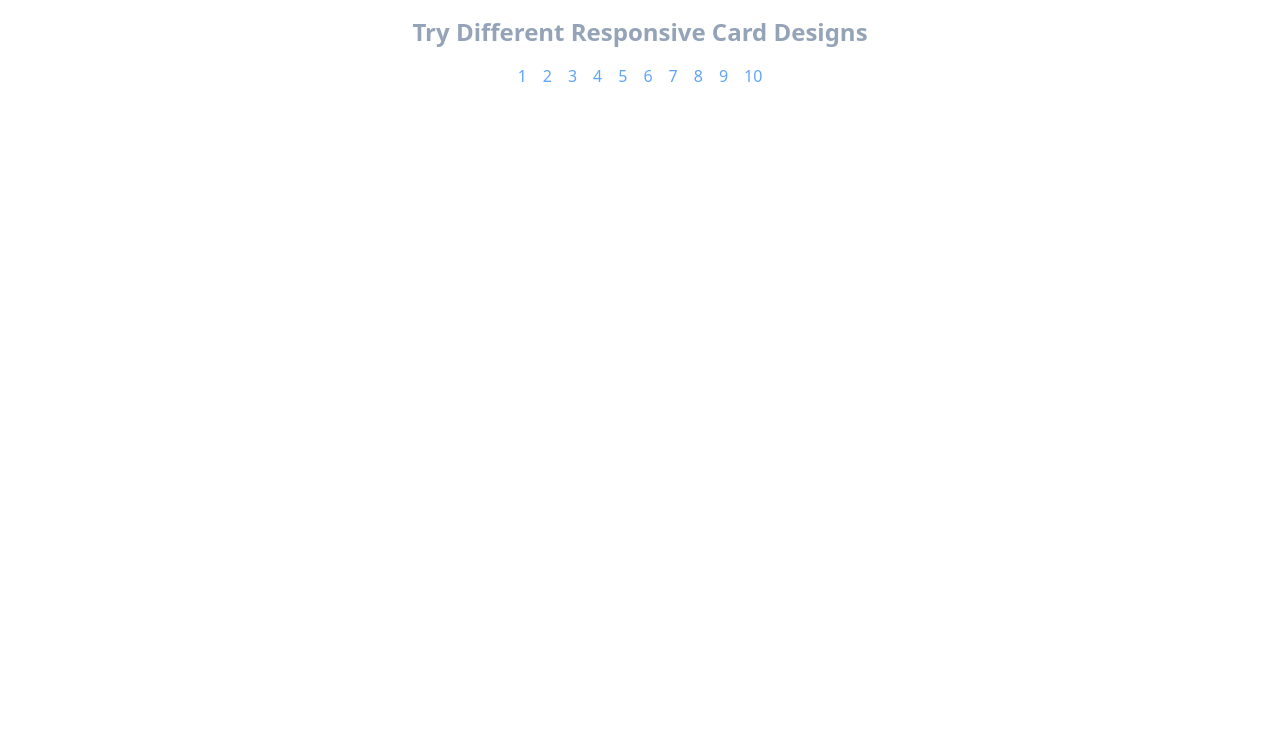
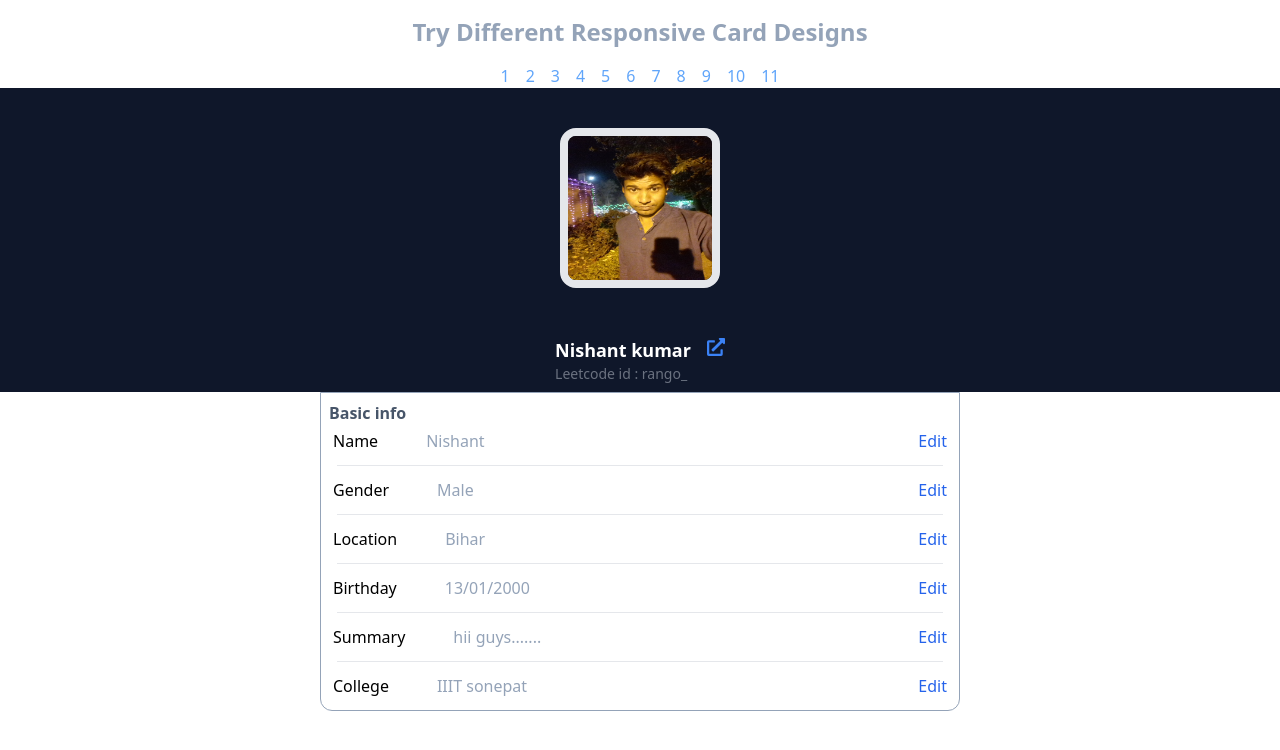
Before and after one commit to nishantdotcom/tech-blog, a React (Vite) app: page /edit-profile in a window 1280 px wide. Shown: the top 750 px of the page. Built offline with nearby package versions, Linux system fonts and the light colour scheme.

Commit message:
edit profile created

```diff
--- a/src/App.jsx
+++ b/src/App.jsx
@@ -1,4 +1,4 @@
-import { BrowserRouter, Link, Route, Routes } from "react-router-dom";
+import { BrowserRouter, Route, Routes } from "react-router-dom";
 import Test from "./components/Test";
 import Home from "./components/Home";
 import CardDesign2 from "./components/CardDesign2";
@@ -10,6 +10,7 @@ import CardDesign7 from "./components/CardDesign7";
 import ForgotPage from "./components/ForgotPage";
 import Question from "./components/Question";
 import Profile from "./components/Profile";
+import GetEditProfile from "./components/GetEditProfile";
 
 export default function App() {
   return (
@@ -26,6 +27,7 @@ export default function App() {
         <Route path="/reset-password" element={<ForgotPage />} />
         <Route path="/question" element={<Question />} />
         <Route path="/profile" element={<Profile />} />
+        <Route path="/edit-profile" element={<GetEditProfile />} />
       </Routes>
 
     </BrowserRouter>
--- /dev/null
+++ b/src/components/CardComponent/EditProfile.jsx
@@ -0,0 +1,139 @@
+
+import { useState } from "react";
+import pic from "../../assets/pic.jpg"
+import { FaExternalLinkAlt } from "react-icons/fa";
+function EditProfile() {
+  const [show,setshow]=useState(false);
+  function handleEditName()
+  {
+    setshow(true);
+  }
+  return (
+    <div>
+      <div className=" " >
+      <div className=" bg-slate-900" >
+        <div  className="p-10  flex justify-center" ><img src={pic} className="h-40 w-40 rounded-2xl border-8"/></div>
+
+        <div className=" text-white  p-2   flex justify-center ">
+          <div>
+          <div className=" text-lg font-semibold  flex gap-x-4" >
+          <div>
+          Nishant kumar
+          </div>
+          <div className="pt-0.5">
+          <FaExternalLinkAlt className="text-blue-500 cursor-pointer"/>
+          </div>
+          </div>
+          <div className="text-sm text-gray-500">Leetcode id : rango_</div>
+          </div>
+        </div>
+      </div>
+      <div className="h-[70%]">
+
+
+        <div className=" flex justify-center items-center  pb-20">
+         <div className="w-full md:w-1/2 border border-slate-400 p-2  rounded-b-xl ">
+        <div className="">
+          <div className=" text-md text-slate-600 font-semibold">
+          Basic info
+          </div>
+          <div className=" flex justify-between">
+
+              {
+                show  ? (<>
+                <div className="  md:flex  gap-x-10">
+                  <div className="p-1"> Name</div>
+                  <div>
+                  <input className="border border-black rounded-md "/>
+                </div>
+                <div  className="">
+                <button onClick={()=>{
+                  setshow(false)
+                }} className="bg-slate-400 p-2 rounded-lg mr-2"> cancel </button>
+                 <button className="bg-blue-400 p-2 rounded-lg  ml-2" >  Submit</button>
+                </div>
+                </div>
+                </>):(<>
+                  <div className="  md:flex  gap-x-10">
+                  <div className="p-1"> Name</div>
+                <div className="p-1 text-slate-400" > Nishant</div>
+              </div>
+                <div className="p-1 text-blue-600 cursor-pointer" onClick={handleEditName}>Edit</div>
+
+
+                </>)
+              }
+          </div>
+          <hr className="m-2"/>
+        </div>
+
+          <div className=" flex justify-between">
+              <div className="  md:flex gap-x-10">
+              <div className="p-1"> Gender</div>
+                <div className="p-1 text-slate-400" > Male</div>
+              </div>
+                <div className="p-1 text-blue-600 cursor-pointer">Edit</div>
+            </div>
+            <hr className="m-2"/>
+
+
+          <div className=" flex justify-between">
+              <div className="  md:flex  gap-x-10">
+              <div className="p-1"> Location</div>
+                <div className="p-1 text-slate-400" > Bihar</div>
+              </div>
+                <div className="p-1 text-blue-600 cursor-pointer">Edit</div>
+            </div>
+            <hr className="m-2"/>
+
+          <div className=" flex justify-between">
+              <div className="  md:flex  gap-x-10">
+              <div className="p-1"> Birthday</div>
+                <div className="p-1 text-slate-400" > 13/01/2000</div>
+              </div>
+                <div className="p-1 text-blue-600 cursor-pointer">Edit</div>
+            </div>
+
+            <hr className="m-2"/>
+            <div className=" flex justify-between ">
+              <div className="  md:flex  gap-x-10">
+              <div className="p-1"> Summary</div>
+                <div className="p-1 text-slate-400" >hii guys.......</div>
+              </div>
+                <div className="p-1 text-blue-600 cursor-pointer">Edit</div>
+            </div>
+
+            <hr className="m-2"/>
+            <div className=" flex justify-between ">
+              <div className="  md:flex  gap-x-10">
+              <div className="p-1"> College</div>
+                <div className="p-1 text-slate-400" >IIIT sonepat</div>
+              </div>
+                <div className="p-1 text-blue-600 cursor-pointer">Edit</div>
+            </div>
+
+
+
+
+
+
+
+
+
+          </div>
+
+
+        </div>
+
+
+
+      </div>
+
+      </div>
+
+
+      </div>
+  )
+}
+
+export default EditProfile
--- /dev/null
+++ b/src/components/FormComponent/button.jsx
@@ -0,0 +1,7 @@
+import React from 'react'
+
+export default function button() {
+  return (
+    <div>button</div>
+  )
+}
--- /dev/null
+++ b/src/components/GetEditProfile.jsx
@@ -0,0 +1,12 @@
+
+import EditProfile from './CardComponent/EditProfile'
+
+function GetEditProfile() {
+  return (
+    <div>
+        <EditProfile/>
+    </div>
+  )
+}
+
+export default GetEditProfile
--- a/src/components/Home.jsx
+++ b/src/components/Home.jsx
@@ -1,4 +1,4 @@
-import React from "react";
+
 import { useNavigate } from "react-router-dom";
 function Home() {
   const navigate = useNavigate();
@@ -109,6 +109,17 @@ function Home() {
 
           </button>
         </div>
+        <div>
+          <button
+            className="text-blue-400"
+            onClick={() => {
+              navigate("/edit-profile");
+            }}
+          >
+            11
+
+          </button>
+        </div>
       </div>
     </div>
   );
```
